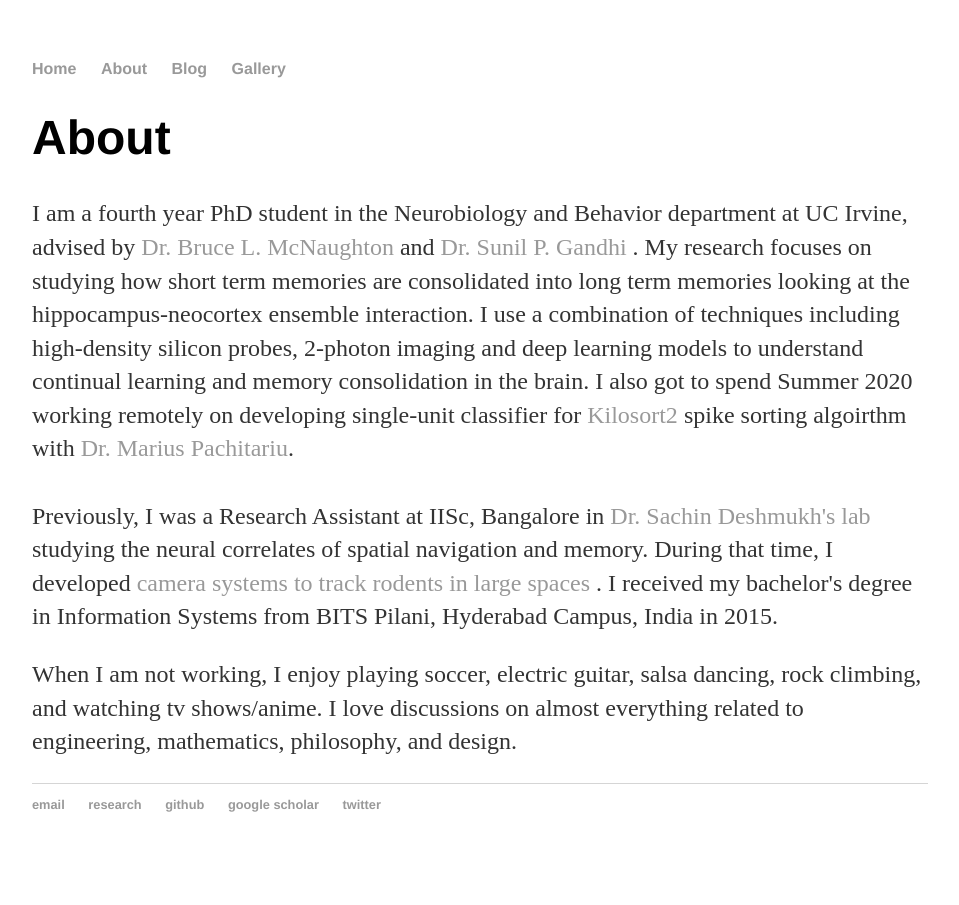
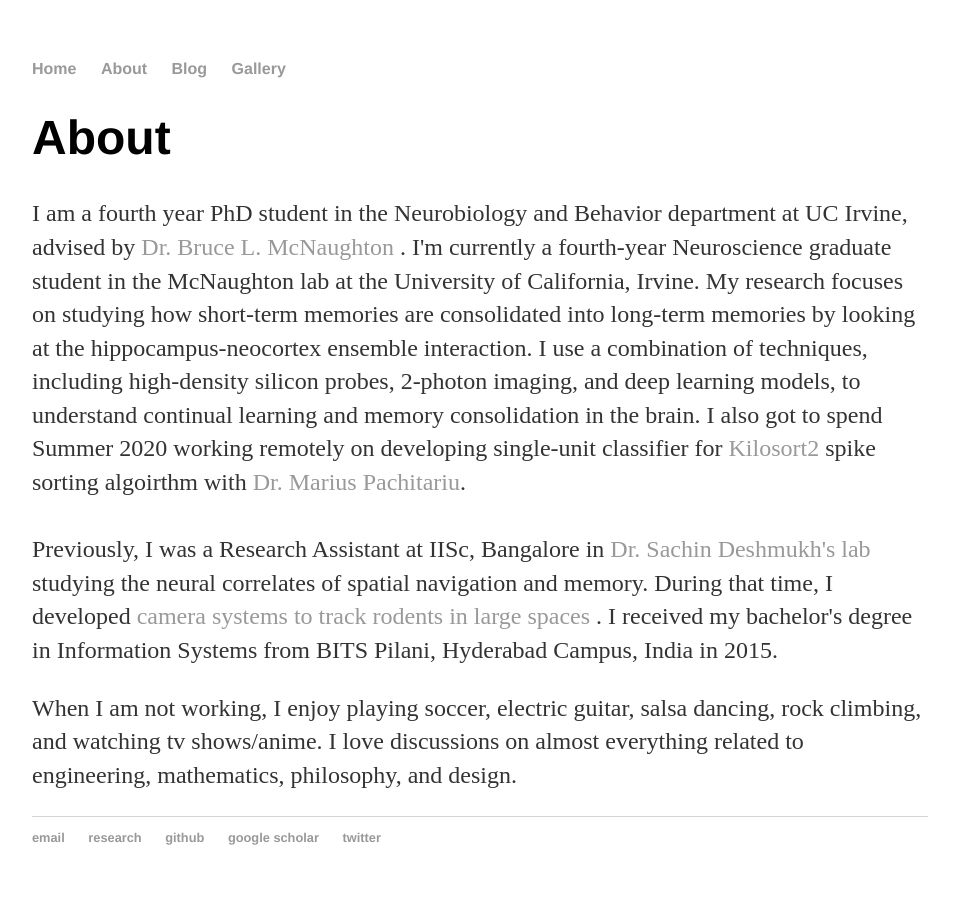
Before and after one commit to rajatsaxena/rajatsaxena.github.io, a Jekyll site: the page built from about/index.html, in a window 1280 px wide. Shown: the whole page, without its empty margins (160-1119 px from the left). Built offline with Jekyll 4.4.1, drawn with Linux system fonts in a browser that asks for light colours.

Commit message:
Update index.html

```diff
--- a/about/index.html
+++ b/about/index.html
@@ -6,11 +6,10 @@ title: Rajat Saxena's Blog
 		<div class="about">
 			<h1>About</h1>
 			<p>I am a fourth year PhD student in the Neurobiology and Behavior department at UC Irvine,
-				advised by <a href="https://cnlm.uci.edu/mcnaughton" target="_blank"> Dr. Bruce L. McNaughton </a> and
-				<a href="https://cnlm.uci.edu/gandhi" target="_blank"> Dr. Sunil P. Gandhi </a>. My research focuses on studying how
-				short term memories are consolidated into long term memories looking at the hippocampus-neocortex ensemble
-				interaction. I use a combination of techniques including high-density silicon probes, 2-photon imaging and deep
-				learning models to understand continual learning and memory consolidation in the brain. I also got to spend Summer 2020
+				advised by <a href="https://cnlm.uci.edu/mcnaughton" target="_blank"> Dr. Bruce L. McNaughton </a>. I'm currently a fourth-year Neuroscience graduate student in the
+				McNaughton lab at the University of California, Irvine. My research focuses on studying how short-term memories are consolidated into long-term memories by looking
+				at the hippocampus-neocortex ensemble interaction. I use a combination of techniques, including high-density silicon probes, 2-photon imaging, and deep learning models,
+				to understand continual learning and memory consolidation in the brain. I also got to spend Summer 2020
 				working remotely on developing single-unit classifier for <a href="https://github.com/MouseLand/Kilosort" target="_blank"> Kilosort2 </a>
 				spike sorting algoirthm with <a href="https://www.janelia.org/people/marius-pachitariu" target="_blank"> Dr. Marius Pachitariu</a>.
 				<br/><br/>
```
